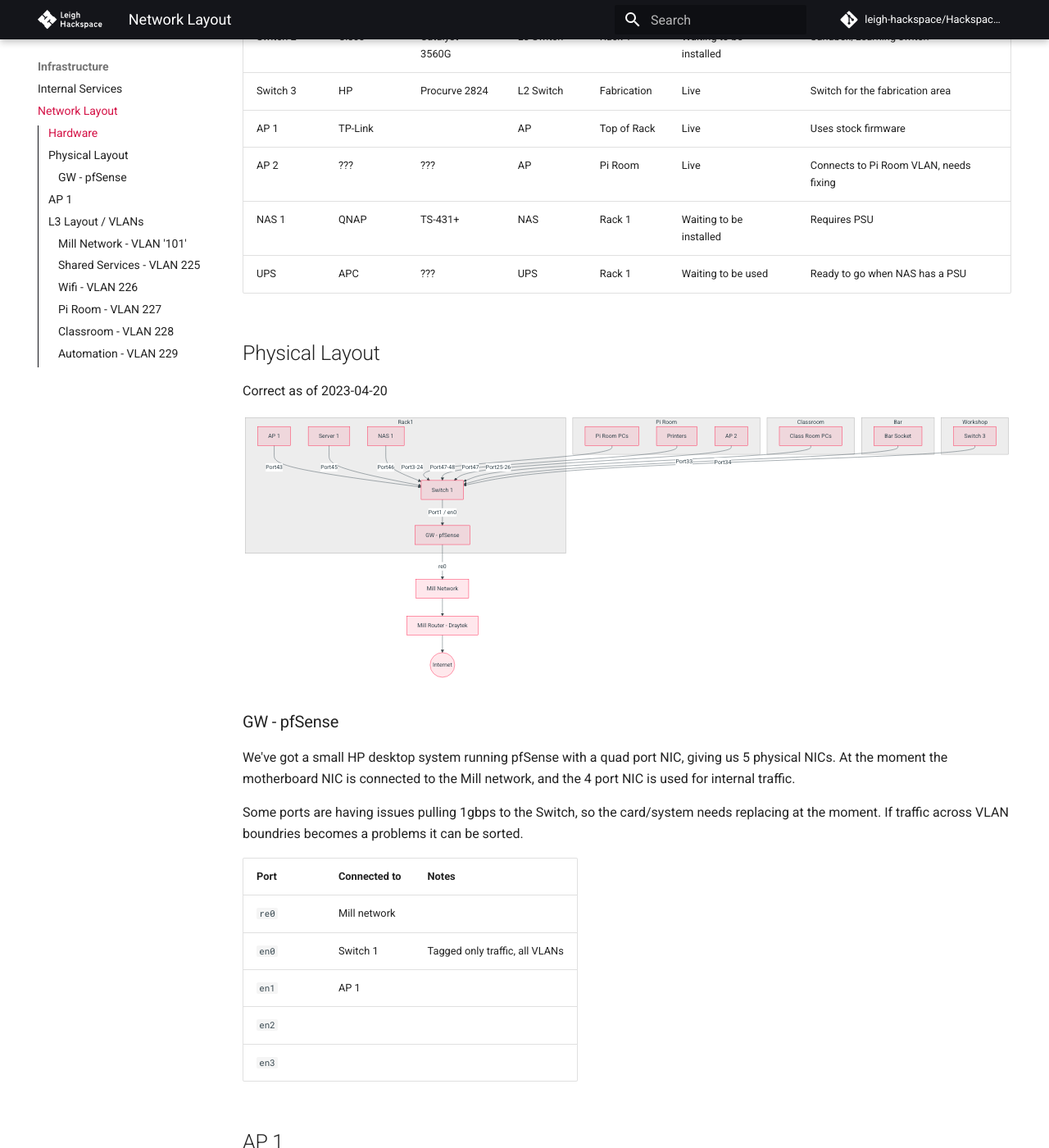
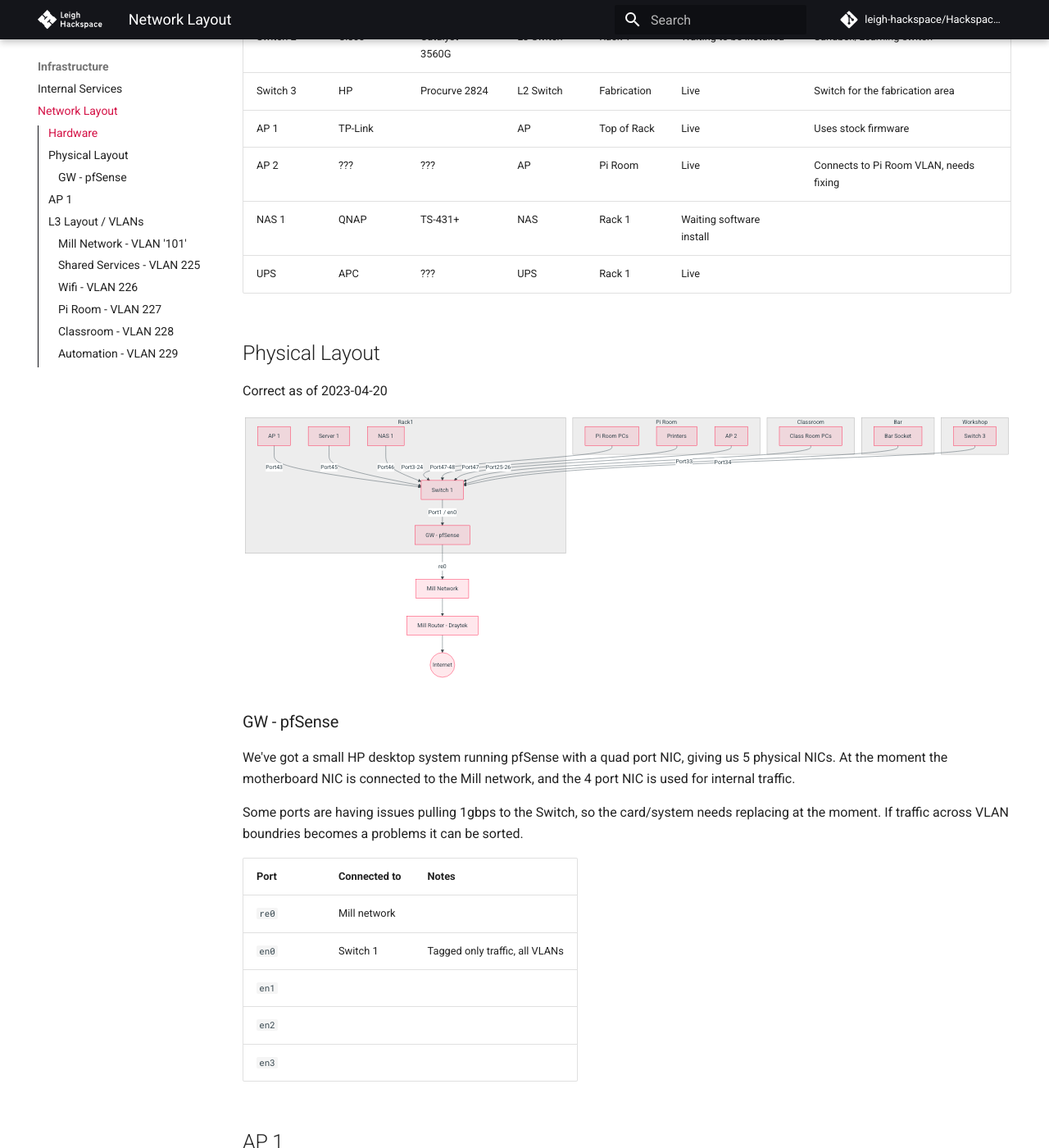
Before and after one commit to leigh-hackspace/HackspaceWiki, an MkDocs documentation site: the page built from docs/infrastructure/network_layout.md, in a window 1280 px wide and 1400 px high, scrolled down 413 px. Shown: the whole window at 82% size. Built offline with MkDocs 1.6.1 and Material for MkDocs 9.7.7, drawn with Linux system fonts in a browser that asks for light colours; comment, search, counter and statistics services are not loaded; the version menu is left out; some of the changed text lies outside the part shown.

Commit message:
Update layout

```diff
--- a/docs/infrastructure/network_layout.md
+++ b/docs/infrastructure/network_layout.md
@@ -2,16 +2,16 @@
 
 ## Hardware
 
-| Name     | Manf    | Model          | Type      | Location    | Status                  | Notes                                  |
-| -------- | ------- | -------------- | --------- | ----------- | ----------------------- | -------------------------------------- |
-| GW       | HP      | Unknown        | Router    | Rack 1      | Live                    | HP desktop system running pfSense      |
-| Switch 1 | Cisco   | Catalyst 3560G | L3 Switch | Rack 1      | Live                    | Serial console connected to USB on GW  |
-| Switch 2 | Cisco   | Catalyst 3560G | L3 Switch | Rack 1      | Waiting to be installed | Sandbox/Learning switch                |
-| Switch 3 | HP      | Procurve 2824  | L2 Switch | Fabrication | Live                    | Switch for the fabrication area        |
-| AP 1     | TP-Link |                | AP        | Top of Rack | Live                    | Uses stock firmware                    |
-| AP 2     | ???     | ???            | AP        | Pi Room     | Live                    | Connects to Pi Room VLAN, needs fixing |
-| NAS 1    | QNAP    | TS-431+        | NAS       | Rack 1      | Waiting to be installed | Requires PSU                           |
-| UPS      | APC     | ???            | UPS       | Rack 1      | Waiting to be used      | Ready to go when NAS has a PSU         |
+| Name     | Manf    | Model          | Type      | Location    | Status                   | Notes                                  |
+| -------- | ------- | -------------- | --------- | ----------- | ------------------------ | -------------------------------------- |
+| GW       | HP      | Unknown        | Router    | Rack 1      | Live                     | HP desktop system running pfSense      |
+| Switch 1 | Cisco   | Catalyst 3560G | L3 Switch | Rack 1      | Live                     | Serial console connected to USB on GW  |
+| Switch 2 | Cisco   | Catalyst 3560G | L3 Switch | Rack 1      | Waiting to be installed  | Sandbox/Learning switch                |
+| Switch 3 | HP      | Procurve 2824  | L2 Switch | Fabrication | Live                     | Switch for the fabrication area        |
+| AP 1     | TP-Link |                | AP        | Top of Rack | Live                     | Uses stock firmware                    |
+| AP 2     | ???     | ???            | AP        | Pi Room     | Live                     | Connects to Pi Room VLAN, needs fixing |
+| NAS 1    | QNAP    | TS-431+        | NAS       | Rack 1      | Waiting software install |                                        |
+| UPS      | APC     | ???            | UPS       | Rack 1      | Live                     |                                        |
 
 ## Physical Layout
 
@@ -59,7 +59,7 @@
 | ----- | ------------ | ------------------------------ |
 | `re0` | Mill network |                                |
 | `en0` | Switch 1     | Tagged only traffic, all VLANs |
-| `en1` | AP 1         |                                |
+| `en1` |              |                                |
 | `en2` |              |                                |
 | `en3` |              |                                |
 
```
Also changed, not shown: other parts of docs/infrastructure/network_layout.md (+4 -3 lines).
